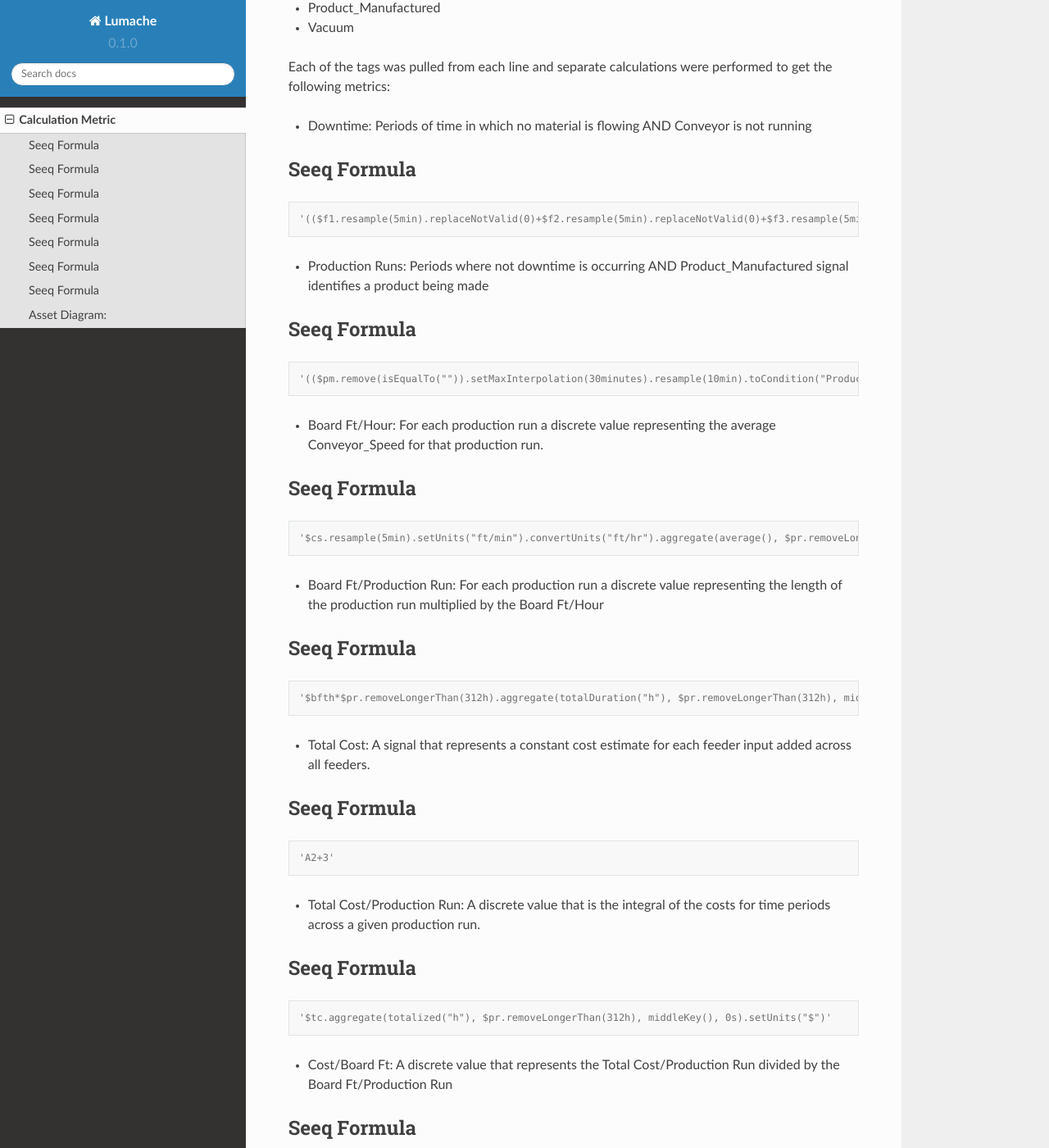
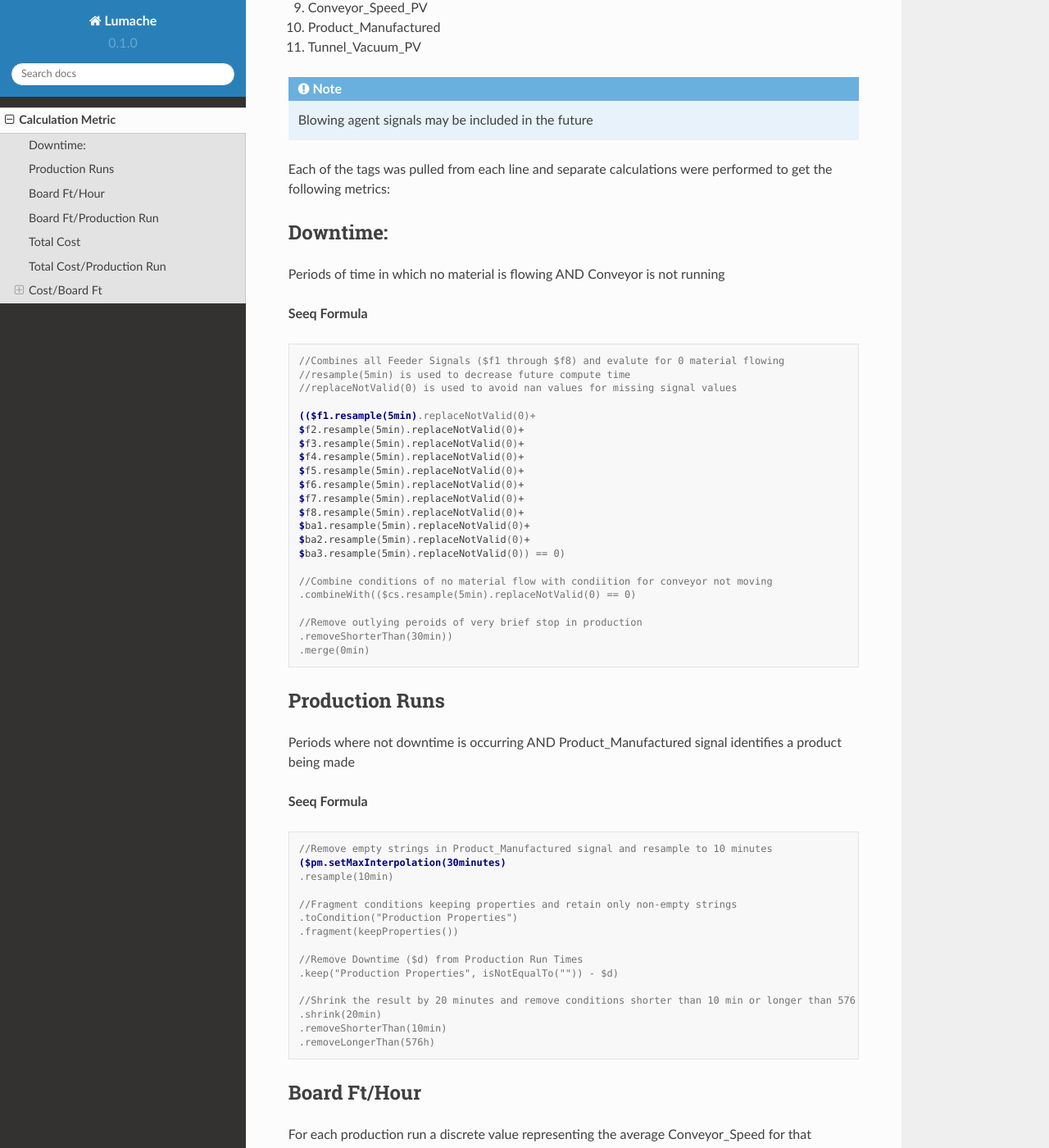
Before and after one commit to heananbird/Seeq-Cost-Throughput-Curve-Guide, a Sphinx documentation site: the page built from docs/source/metric.rst, in a window 1280 px wide and 1400 px high, scrolled down 402 px. Shown: the whole window at 82% size. Built offline with Sphinx 7.4.7 and the Read the Docs theme 2.0.0, drawn with Linux system fonts in a browser that asks for light colours; pages that are not in the unit, such as notebooks, are missing from menus; some of the changed text lies outside the part shown.

Commit message:
Update metric.rst

```diff
--- a/docs/source/metric.rst
+++ b/docs/source/metric.rst
@@ -1,83 +1,153 @@
 Calculation Metric
 ==================
 
-There are 8 calculated metrics that are derived from 12 tag signals. The original 12 tag signals are:
+There are 8 calculated metrics that are derived from 11 tag signals. The original 11 tag signals are:
 
-- Feeder_1_PV
-- Feeder_2_PV
-- Feeder_3_PV
-- Feeder_4_PV
-- Feeder_5_PV
-- Feeder_6_PV
-- Feeder_7_PV
-- Conveyor_Speed_PV
-- Product_Manufactured
-- Vacuum
+#. Feeder_1_PV
+#. Feeder_2_PV
+#. Feeder_3_PV
+#. Feeder_4_PV
+#. Feeder_5_PV
+#. Feeder_6_PV
+#. Feeder_7_PV
+#. Feeder_8_PV
+
+#. Conveyor_Speed_PV
+#. Product_Manufactured
+#. Tunnel_Vacuum_PV
+
+.. note::
+   Blowing agent signals may be included in the future
 
 Each of the tags was pulled from each line and separate calculations were performed to get the following metrics:
 
-- Downtime: Periods of time in which no material is flowing AND Conveyor is not running
+Downtime:
+*********
+Periods of time in which no material is flowing AND Conveyor is not running
 
-Seeq Formula
-------------
+**Seeq Formula**
+
 
 .. code-block:: console
 
-   '(($f1.resample(5min).replaceNotValid(0)+$f2.resample(5min).replaceNotValid(0)+$f3.resample(5min).replaceNotValid(0)+$f4.resample(5min).replaceNotValid(0)+$f5.resample(5min).replaceNotValid(0)+$f6.resample(5min).replaceNotValid(0)+$f7.resample(5min).replaceNotValid(0)+$ba1.resample(5min).replaceNotValid(0)+$ba2.resample(5min).replaceNotValid(0)+$ba3.resample(5min).replaceNotValid(0)) == 0).merge(0min).combineWith(($cs.resample(5min) == 0).merge(0min).removeShorterThan(30min))'
+   //Combines all Feeder Signals ($f1 through $f8) and evalute for 0 material flowing
+   //resample(5min) is used to decrease future compute time
+   //replaceNotValid(0) is used to avoid nan values for missing signal values
 
-- Production Runs: Periods where not downtime is occurring AND Product_Manufactured signal identifies a product being made
+   (($f1.resample(5min).replaceNotValid(0)+
+   $f2.resample(5min).replaceNotValid(0)+
+   $f3.resample(5min).replaceNotValid(0)+
+   $f4.resample(5min).replaceNotValid(0)+
+   $f5.resample(5min).replaceNotValid(0)+
+   $f6.resample(5min).replaceNotValid(0)+
+   $f7.resample(5min).replaceNotValid(0)+
+   $f8.resample(5min).replaceNotValid(0)+
+   $ba1.resample(5min).replaceNotValid(0)+
+   $ba2.resample(5min).replaceNotValid(0)+
+   $ba3.resample(5min).replaceNotValid(0)) == 0)
 
-Seeq Formula
-------------
+   //Combine conditions of no material flow with condiition for conveyor not moving
+   .combineWith(($cs.resample(5min).replaceNotValid(0) == 0)
+
+   //Remove outlying peroids of very brief stop in production
+   .removeShorterThan(30min))
+   .merge(0min)
+
+Production Runs
+***************
+Periods where not downtime is occurring AND Product_Manufactured signal identifies a product being made
+
+**Seeq Formula**
 
 .. code-block:: console
 
-   '(($pm.remove(isEqualTo("")).setMaxInterpolation(30minutes).resample(10min).toCondition("Production Properties").fragment(keepProperties()).keep("Production Properties", isNotEqualTo("")) - $d).merge(0min).shrink(20min).removeShorterThan(1.5hour)).removeLongerThan(312h)'
+   //Remove empty strings in Product_Manufactured signal and resample to 10 minutes
+   ($pm.setMaxInterpolation(30minutes)
+   .resample(10min)
 
-- Board Ft/Hour: For each production run a discrete value representing the average Conveyor_Speed for that production run.
+   //Fragment conditions keeping properties and retain only non-empty strings
+   .toCondition("Production Properties")
+   .fragment(keepProperties())
 
-Seeq Formula
-------------
+   //Remove Downtime ($d) from Production Run Times
+   .keep("Production Properties", isNotEqualTo("")) - $d)
+
+   //Shrink the result by 20 minutes and remove conditions shorter than 10 min or longer than 576 hours
+   .shrink(20min)
+   .removeShorterThan(10min)
+   .removeLongerThan(576h)
+
+
+Board Ft/Hour
+*************
+For each production run a discrete value representing the average Conveyor_Speed for that production run.
+
+**Seeq Formula**
 
 .. code-block:: console
 
-   '$cs.resample(5min).setUnits("ft/min").convertUnits("ft/hr").aggregate(average(), $pr.removeLongerThan(312h), middleKey(), 0s)'
+   //Resample Conveyor_Speed to 5 minutes, convert units from feet per minute to feet per hour
+   $cs.resample(5min)
+   .setUnits("ft/min")
+   .convertUnits("ft/hr")
 
-- Board Ft/Production Run: For each production run a discrete value representing the length of the production run multiplied by the Board Ft/Hour
+   //Calculate average for each production run
+   .aggregate(average(), $pr.removeLongerThan(576), middleKey(), 0s)
 
-Seeq Formula
-------------
+Board Ft/Production Run
+***********************
+For each production run a discrete value representing the length of the production run multiplied by the Board Ft/Hour
+
+**Seeq Formula**
 
 .. code-block:: console
 
-   '$bfth*$pr.removeLongerThan(312h).aggregate(totalDuration("h"), $pr.removeLongerThan(312h), middleKey(), 0s)'
+   //Multiply Board Ft/Hour by the total duration (in hours) of each production run
+   '$bfth*$pr
+   .removeLongerThan(576h)
+   .aggregate(totalDuration("h"), $pr.removeLongerThan(576h), middleKey(), 0s)'
 
-- Total Cost: A signal that represents a constant cost estimate for each feeder input added across all feeders.
+Total Cost
+**********
+A signal that represents a constant cost estimate for each feeder input added across all feeders.
 
-Seeq Formula
-------------
+**Seeq Formula**
 
 .. code-block:: console
 
-   'A2+3'
+   //Each Feeder Input is multiplied by some standard value to compare performance metrics independent of local cost data for each Feeder ($f1 through $f8)
+   ($f1.resample(5min).replaceNotValid(0)*1.138)
+   +($f2.resample(5min).replaceNotValid(0)*1.03)
+   +($f3.resample(5min).replaceNotValid(0)*0)
+   +($f4.resample(5min).replaceNotValid(0)*1.03)
+   +($f5.resample(5min).replaceNotValid(0)*4.880)
+   +($f6.resample(5min).replaceNotValid(0)*5.98)
+   +($f7.resample(5min).replaceNotValid(0)*0)
+   +($f8.resample(5min).replaceNotValid(0)*0)
 
-- Total Cost/Production Run: A discrete value that is the integral of the costs for time periods across a given production run.
+Total Cost/Production Run
+*************************
+A discrete value that is the integral of the costs for time periods across a given production run.
 
-Seeq Formula
-------------
+**Seeq Formula**
 
 .. code-block:: console
 
-   '$tc.aggregate(totalized("h"), $pr.removeLongerThan(312h), middleKey(), 0s).setUnits("$")'
+   //Calculate the integral of the cost signal over the duration of each production run
+   $tc.aggregate(totalized("h"), $pr.removeLongerThan(576h), middleKey(), 0s).setUnits("$")
 
-- Cost/Board Ft: A discrete value that represents the Total Cost/Production Run divided by the Board Ft/Production Run
+Cost/Board Ft
+*************
+A discrete value that represents the Total Cost/Production Run divided by the Board Ft/Production Run
 
-Seeq Formula
-------------
+**Seeq Formula**
 
 .. code-block:: console
 
+   //Divide the total cost of each production run by the Board Ft of each production run
+   //Total Cost / Production Run ($tcpr) // Board Ft/ Production Run ($bftpr)
    '$tcpr/$bftpr'
+
 
 Asset Diagram:
 --------------
```
